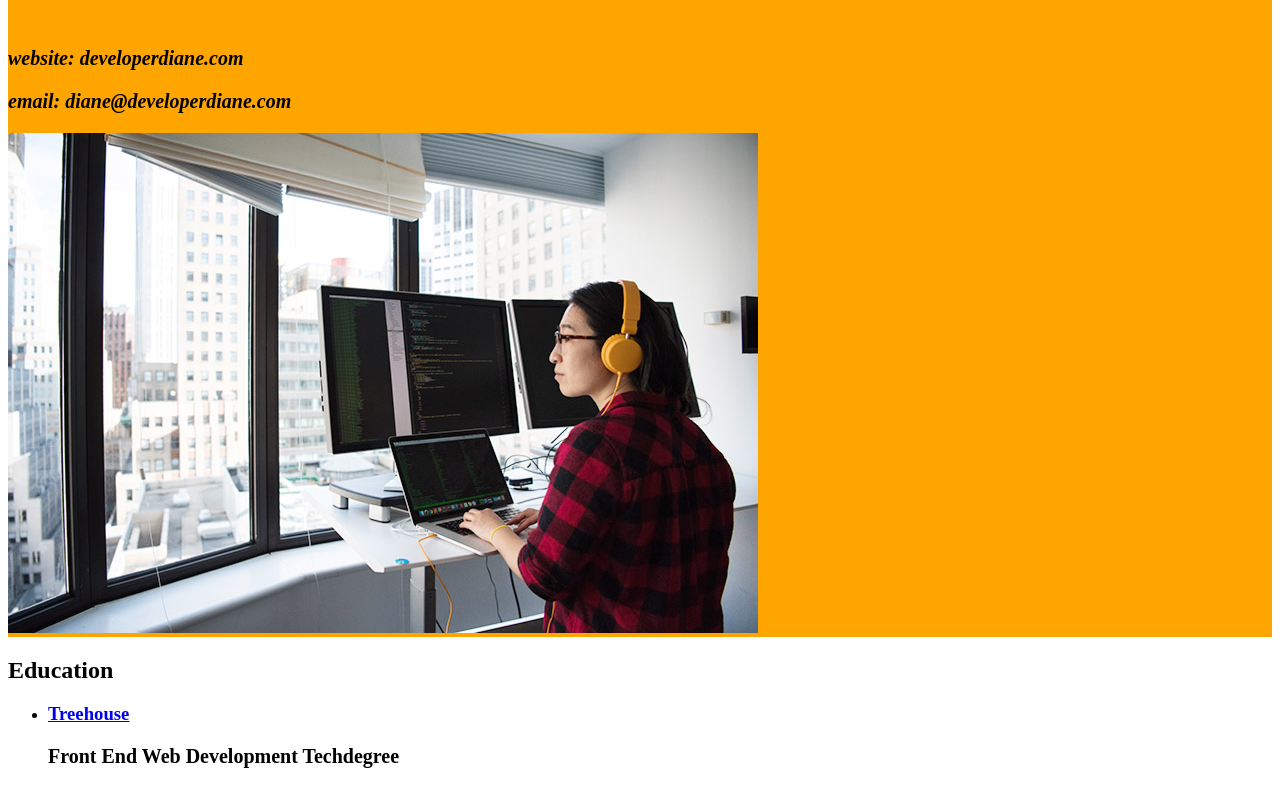
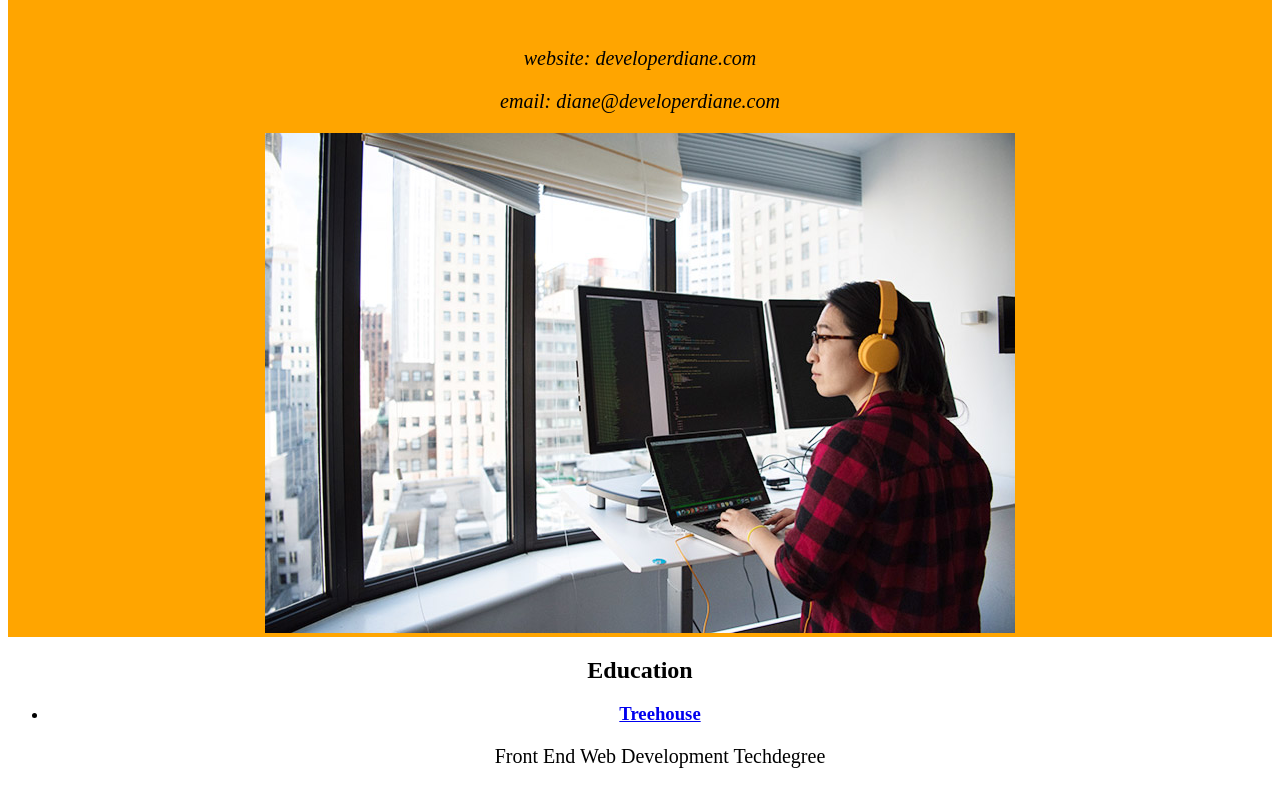
Before and after one commit to idamian23/team-tree-house, a plain HTML site: page css-basics/index.html in a window 1280 px wide. Shown: the part 177-962 px from the top of the page. Drawn offline with Linux system fonts and the light colour scheme.

Commit message:
external stylesheet

```diff
--- /dev/null
+++ b/css-basics/css/style.css
@@ -0,0 +1,13 @@
+body{
+    text-align: center;
+}
+
+header{
+    background-color: orange;
+}
+h1{
+    font-size: 90px;
+}
+p{
+    font-size: 20px;
+}
--- a/css-basics/index.html
+++ b/css-basics/index.html
@@ -4,19 +4,7 @@
   <meta charset="UTF-8">
   <meta name="viewport" content="width=device-width, initial-scale=1.0">
   <title>Developer Diane: Resume</title>
-  <style>
-    p{
-      font-size: 20px;
-      font-weight: bold;
-    }
-    h1{
-      font-size: 90px;
-      color: firebrick;
-    }
-    header{
-      background: orange;
-    }
-  </style>
+ <link rel="stylesheet" href="../css-basics/css/style.css">
 </head>
 <body>
   <main>
```
